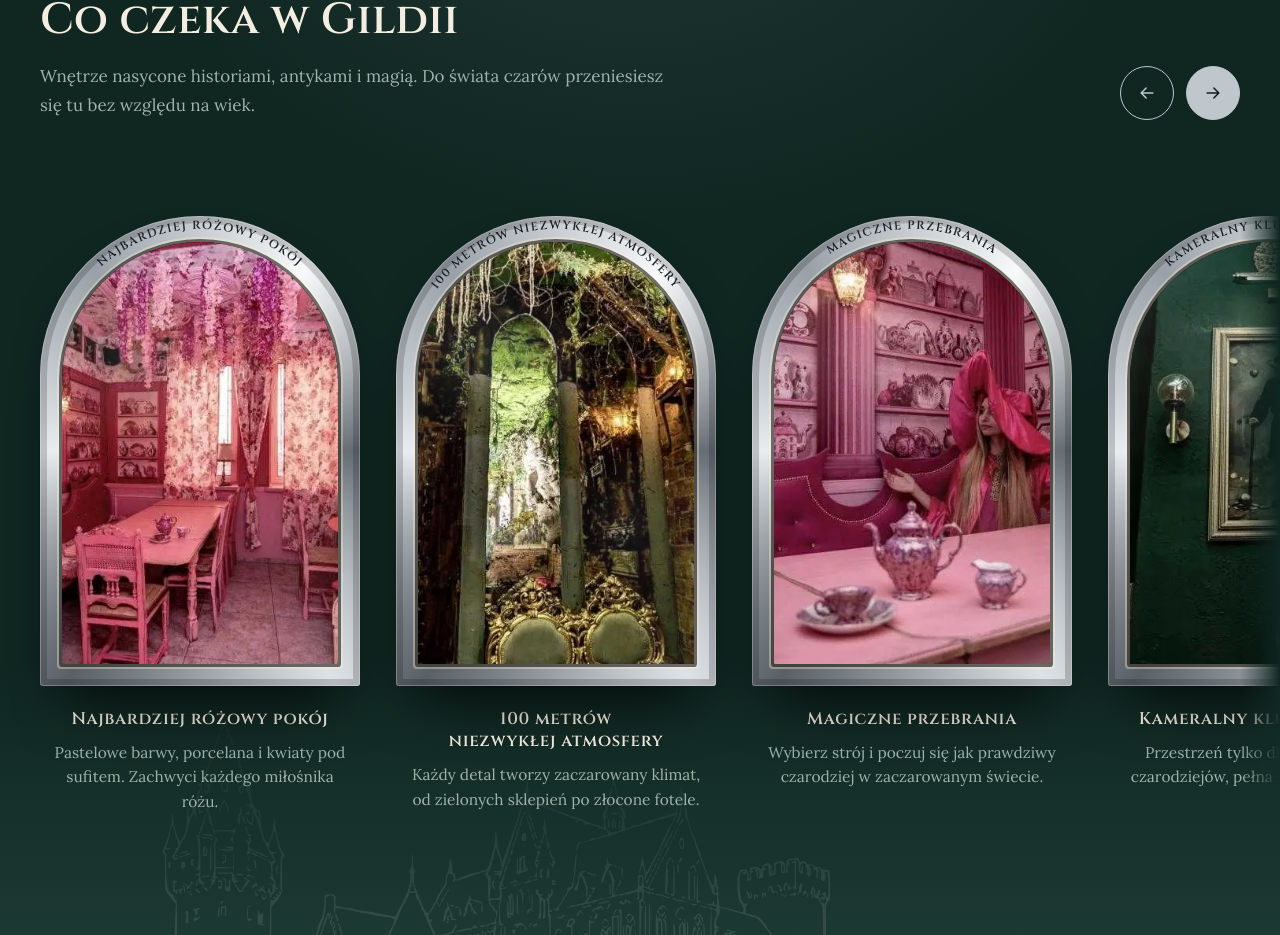
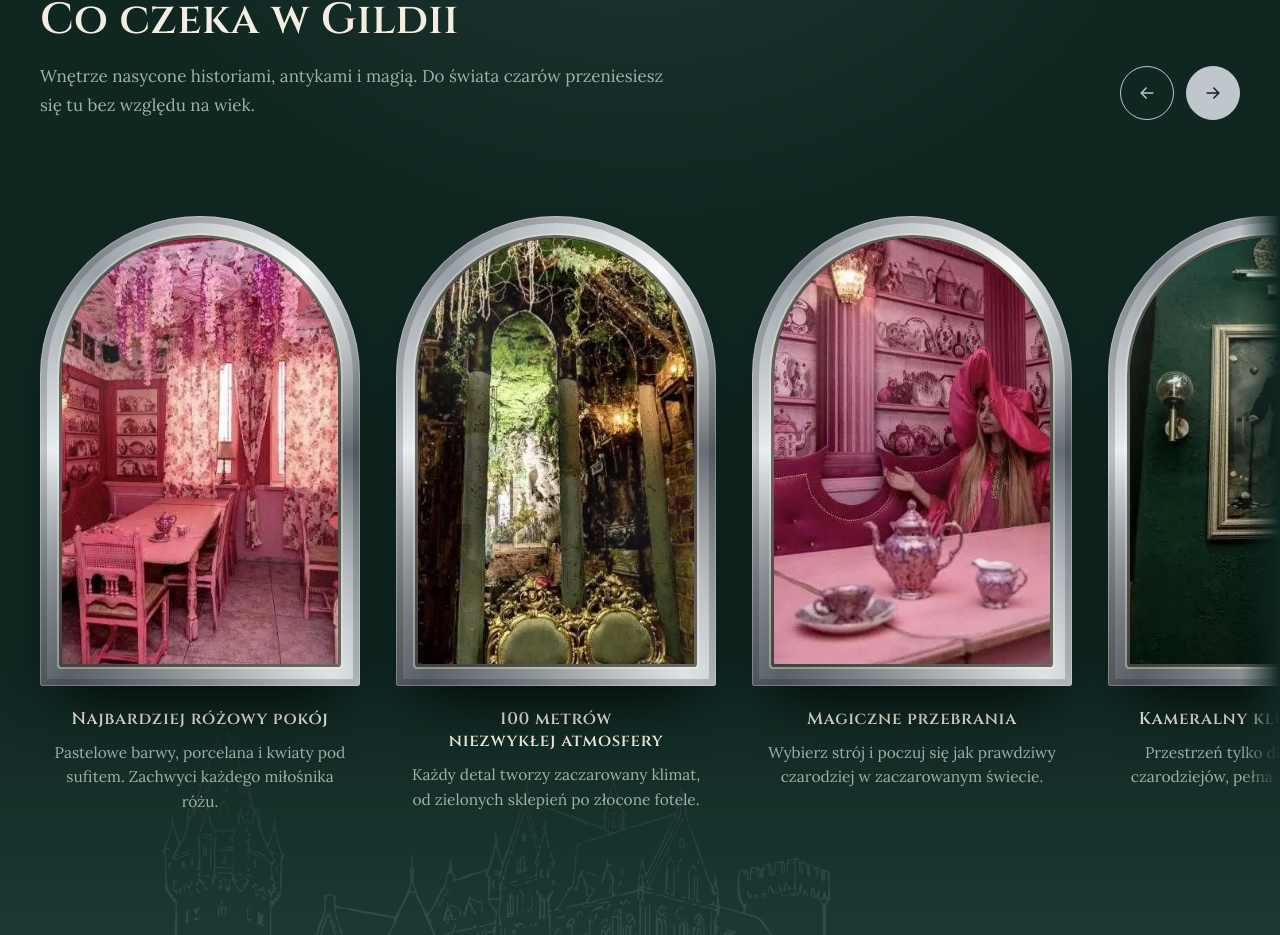
Before and after one commit to lukaszdzielo/alahamora, a Next.js app: page /gliwice/ in a window 1280 px wide. Shown: the part 1068-2003 px from the top of the page. Built offline with nearby package versions, Linux system fonts and the light colour scheme.

Commit message:
Zwierciadła: bez napisów na łuku ramy (tytuł jest pod ramą)

```diff
--- a/src/components/MirrorCard.jsx
+++ b/src/components/MirrorCard.jsx
@@ -1,14 +1,13 @@
 'use client';
 
 import Image from 'next/image';
-import { useId, useRef } from 'react';
+import { useRef } from 'react';
 
 // Zwierciadło: rama stoi w miejscu, a zdjęcie w środku lekko „pływa” za kursorem
 // i przesuwa się po nim połysk. Zamiast stanu (useState) ustawiamy zmienne CSS przez ref –
 // ruch myszy nie powoduje ponownego renderowania komponentu.
 export default function MirrorCard({ item }) {
   const glassRef = useRef(null);
-  const arcId = useId();
 
   const onMove = (event) => {
     const el = glassRef.current;
@@ -34,17 +33,6 @@ export default function MirrorCard({ item }) {
   return (
     <article className="mirror" onPointerMove={onMove} onPointerLeave={onLeave}>
       <div className="mirror__frame">
-        {/* tytuł wygrawerowany na łuku ramy */}
-        <svg className="mirror__arc" aria-hidden="true" viewBox="0 0 300 150">
-          <defs>
-            <path id={arcId} d="M 12,150 A 138,138 0 0 1 288,150" fill="none" />
-          </defs>
-          <text>
-            <textPath href={`#${arcId}`} startOffset="50%" textAnchor="middle">
-              {item.title}
-            </textPath>
-          </text>
-        </svg>
         <div className="mirror__glass" ref={glassRef}>
           <Image className="mirror__img" src={item.img} alt="" fill sizes="(max-width: 700px) 80vw, 350px" />
           <span className="mirror__mist" aria-hidden="true" />
--- a/src/styles/globals.css
+++ b/src/styles/globals.css
@@ -531,7 +531,7 @@ a { color: inherit; }
   & .mirror__frame {
     position: relative;
     aspect-ratio: 3 / 4.4;
-    padding: 26px 22px 22px;
+    padding: 22px;
     border-radius: 999px 999px 18px 18px;
     background: var(--frame);
     box-shadow:
@@ -540,19 +540,6 @@ a { color: inherit; }
       inset 0 0 0 7px rgb(0 0 0 / .18);
   }
 
-  & .mirror__arc {
-    position: absolute;
-    inset: 0 0 auto;
-    width: 100%;
-    overflow: visible;
-
-    & text {
-      font: 700 11px var(--font-display), serif;
-      letter-spacing: 1.4px;
-      text-transform: uppercase;
-      fill: var(--engrave);
-    }
-  }
 
   & .mirror__glass {
     --tx: 0%;
```
